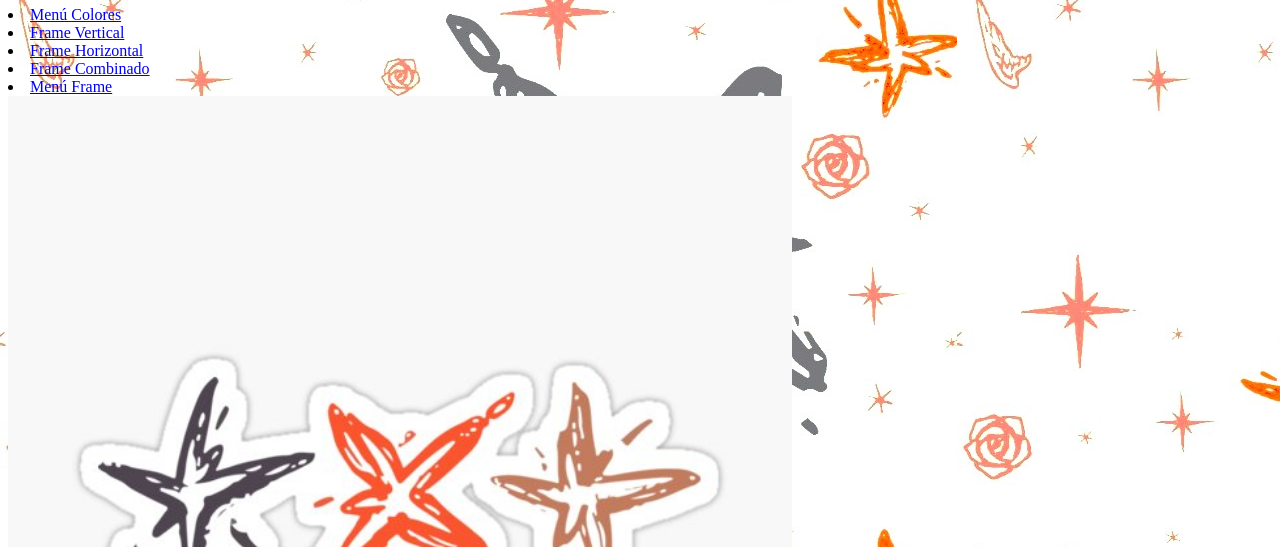
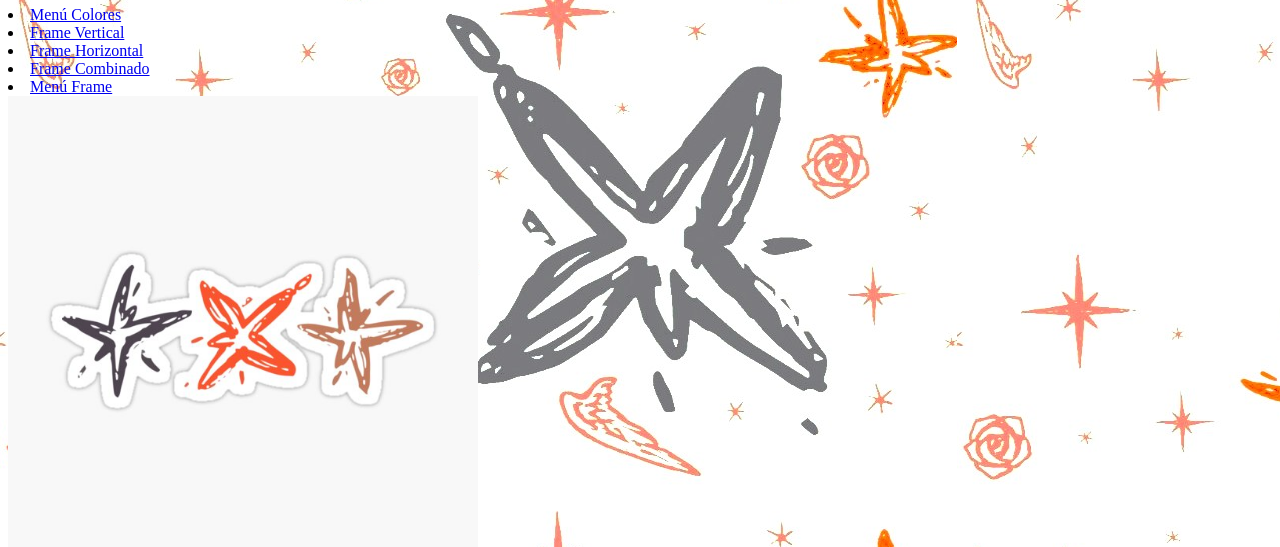
Before and after one commit to issa9002/Frames, a plain HTML site: page index.html in a window 1280 px wide. Shown: the part 60-607 px from the top of the page. Drawn offline with Linux system fonts and the light colour scheme.

Commit message:
Update index.html

```diff
--- a/index.html
+++ b/index.html
@@ -11,6 +11,6 @@
 <li><a href="https://issa9002.github.io/frame-combinado/">Frame Combinado</a><br></li>
 <li><a href="https://issa9002.github.io/menu-frame/"> Men&uacute Frame </a><br></li>
 
-<a href="https://issa9002.github.io/indice.1/"><img src="menu.jpg" widht=100% height=100%></a>
+<a href="https://issa9002.github.io/indice.1/"><img src="menu.jpg" widht=80% height=60%></a>
 </body>
 </html>
```
